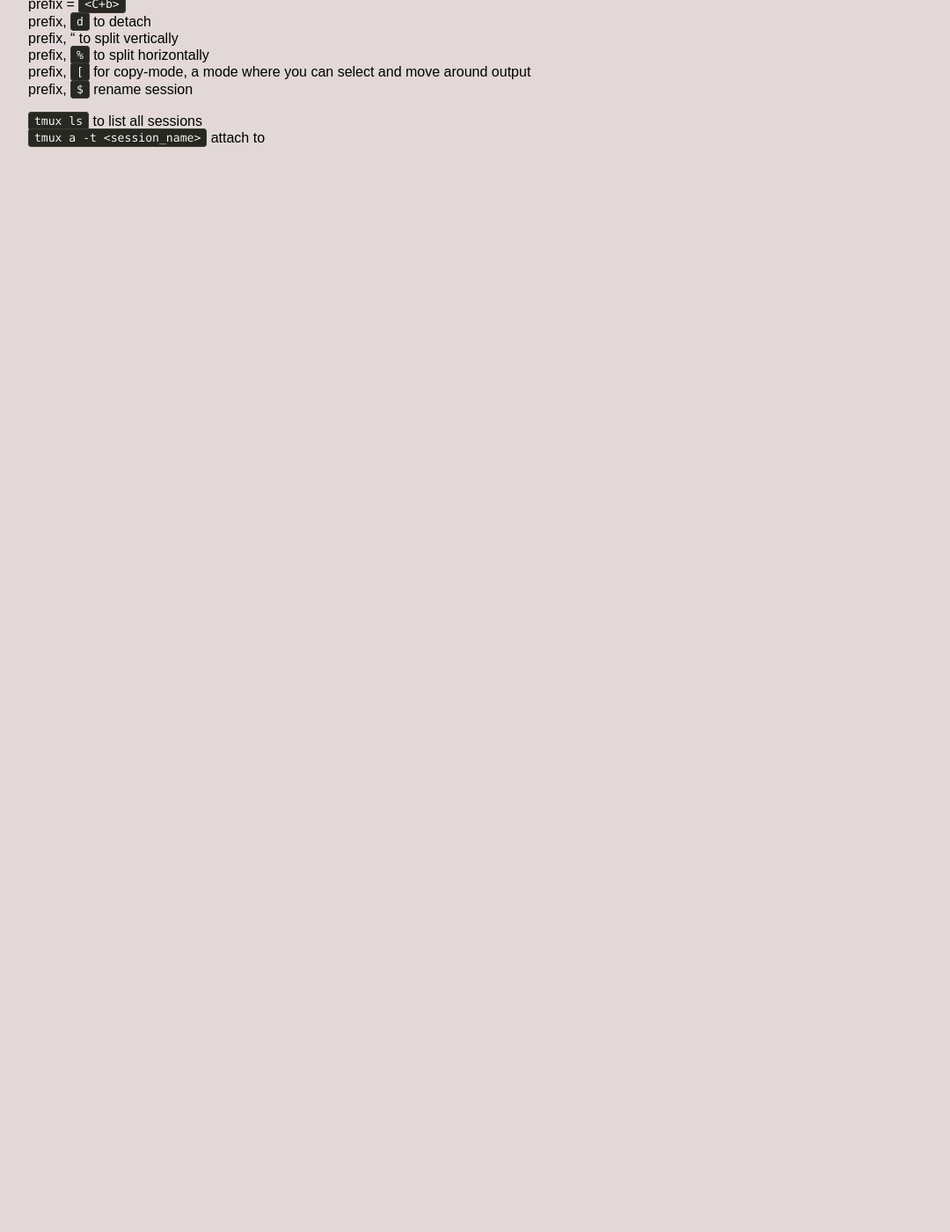
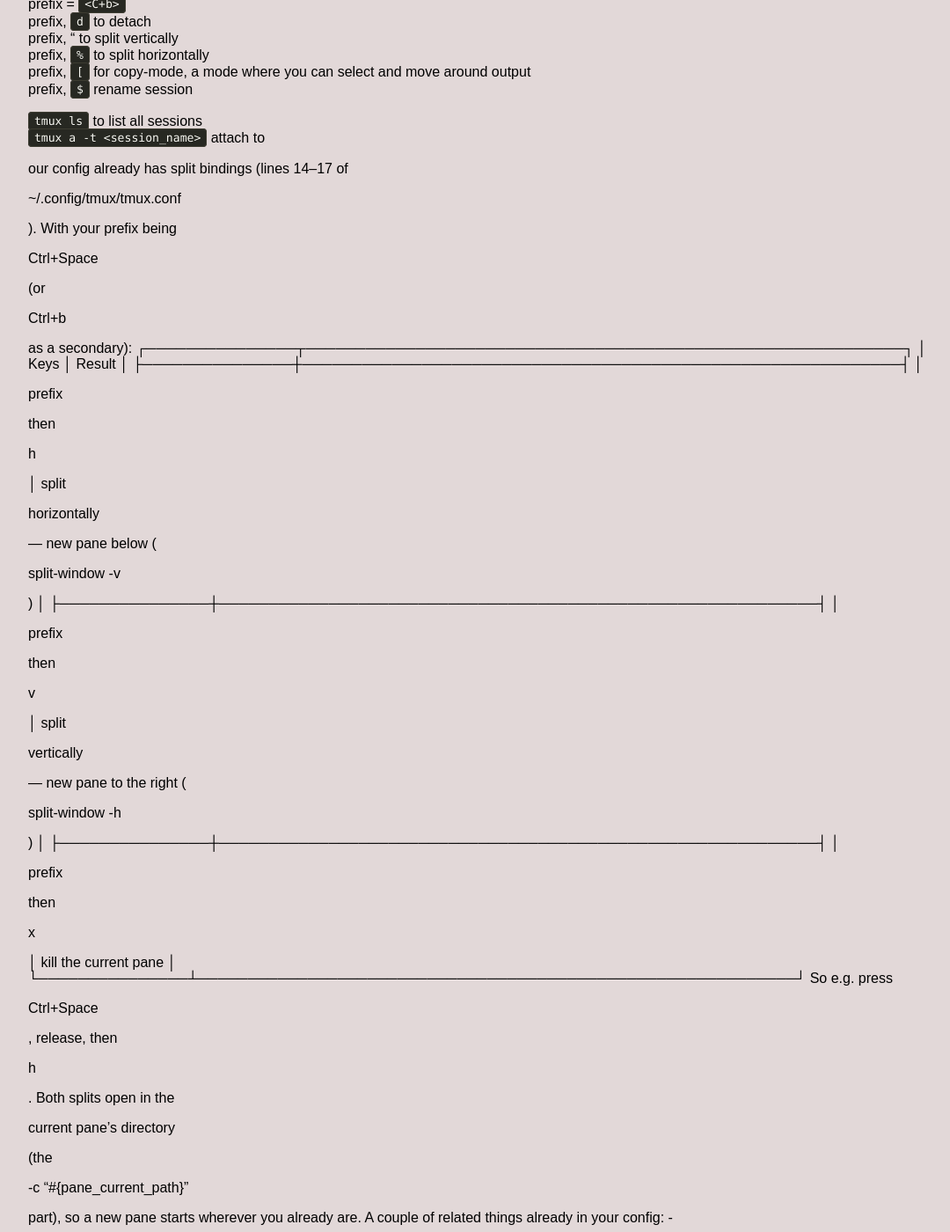
Before and after one commit to jsbaasi/jsbaasi.github.io, a Jekyll site: the page built from _posts/2026-05-01-tmux-notes.md, in a window 1280 px wide and 1400 px high, scrolled down 270 px. Shown: the whole window at 88% size, without its empty margins (81-1161 px from the left). Built offline with Jekyll 4.4.1, drawn with Linux system fonts in a browser that asks for light colours; before the commit the page ends 900 px from its top, so only the background shows below that; some of the changed text lies outside the part shown.

Commit message:
vault backup: 2026-06-10 17:03:07

```diff
--- a/_posts/2026-05-01-tmux-notes.md
+++ b/_posts/2026-05-01-tmux-notes.md
@@ -14,3 +14,85 @@
 
 `tmux ls` to list all sessions
 `tmux a -t <session_name>` attach to <session_name>
+
+our config already has split bindings (lines 14–17 of
+
+~/.config/tmux/tmux.conf
+
+). With your prefix being
+
+Ctrl+Space
+
+(or
+
+Ctrl+b
+
+as a secondary): ┌───────────────┬────────────────────────────────────────────────────────────┐ │ Keys │ Result │ ├───────────────┼────────────────────────────────────────────────────────────┤ │
+
+prefix
+
+then
+
+h
+
+│ split
+
+horizontally
+
+— new pane below (
+
+split-window -v
+
+) │ ├───────────────┼────────────────────────────────────────────────────────────┤ │
+
+prefix
+
+then
+
+v
+
+│ split
+
+vertically
+
+— new pane to the right (
+
+split-window -h
+
+) │ ├───────────────┼────────────────────────────────────────────────────────────┤ │
+
+prefix
+
+then
+
+x
+
+│ kill the current pane │ └───────────────┴────────────────────────────────────────────────────────────┘ So e.g. press
+
+Ctrl+Space
+
+, release, then
+
+h
+
+. Both splits open in the
+
+current pane's directory
+
+(the
+
+-c "#{pane_current_path}"
+
+part), so a new pane starts wherever you already are. A couple of related things already in your config: -
+
+Move between panes:
+
+Ctrl+Alt+arrow
+
+(no prefix needed) — lines 19–22. -
+
+Resize panes:
+
+Ctrl+Alt+Shift+arrow
+
+(no prefix) — lines 24–27.
```
